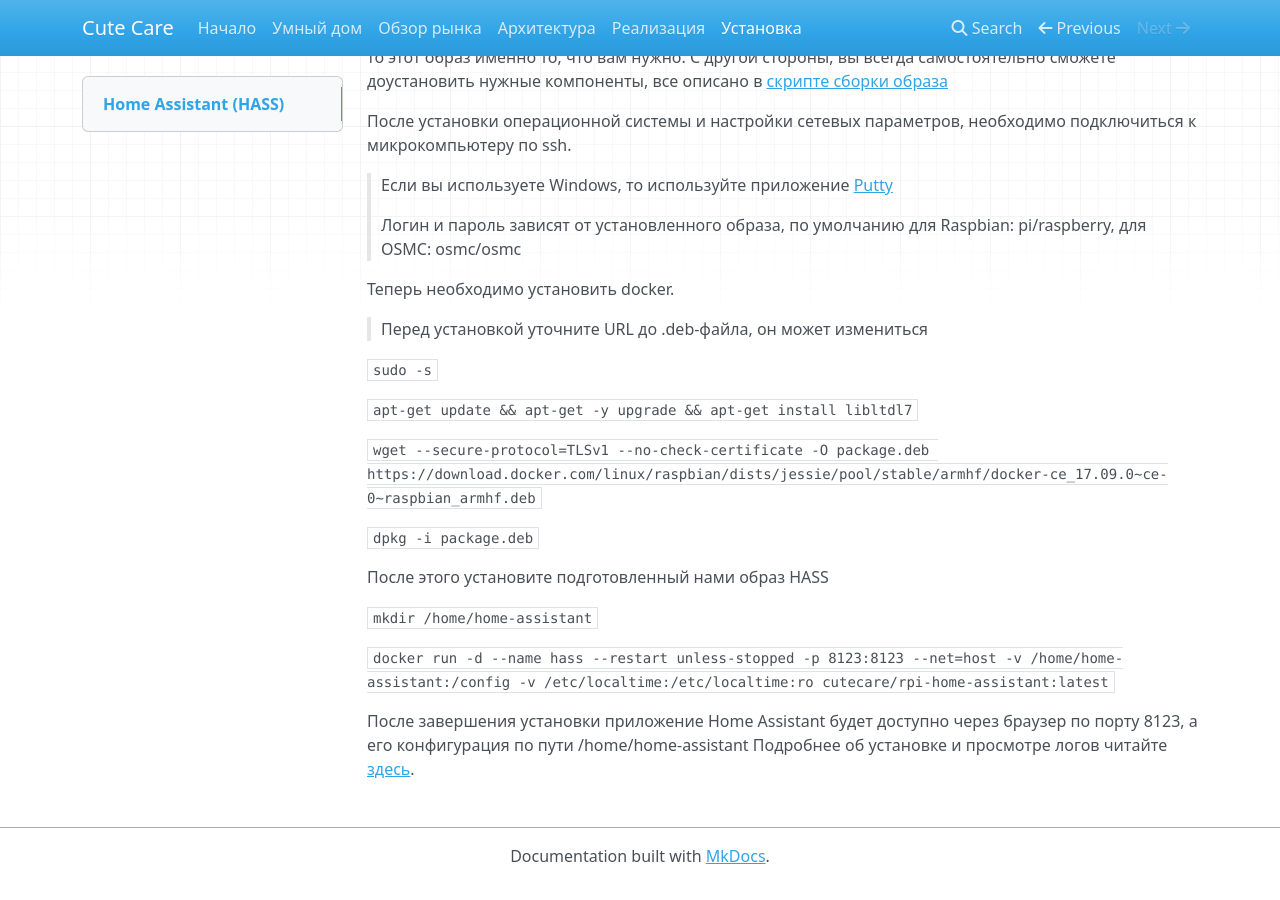
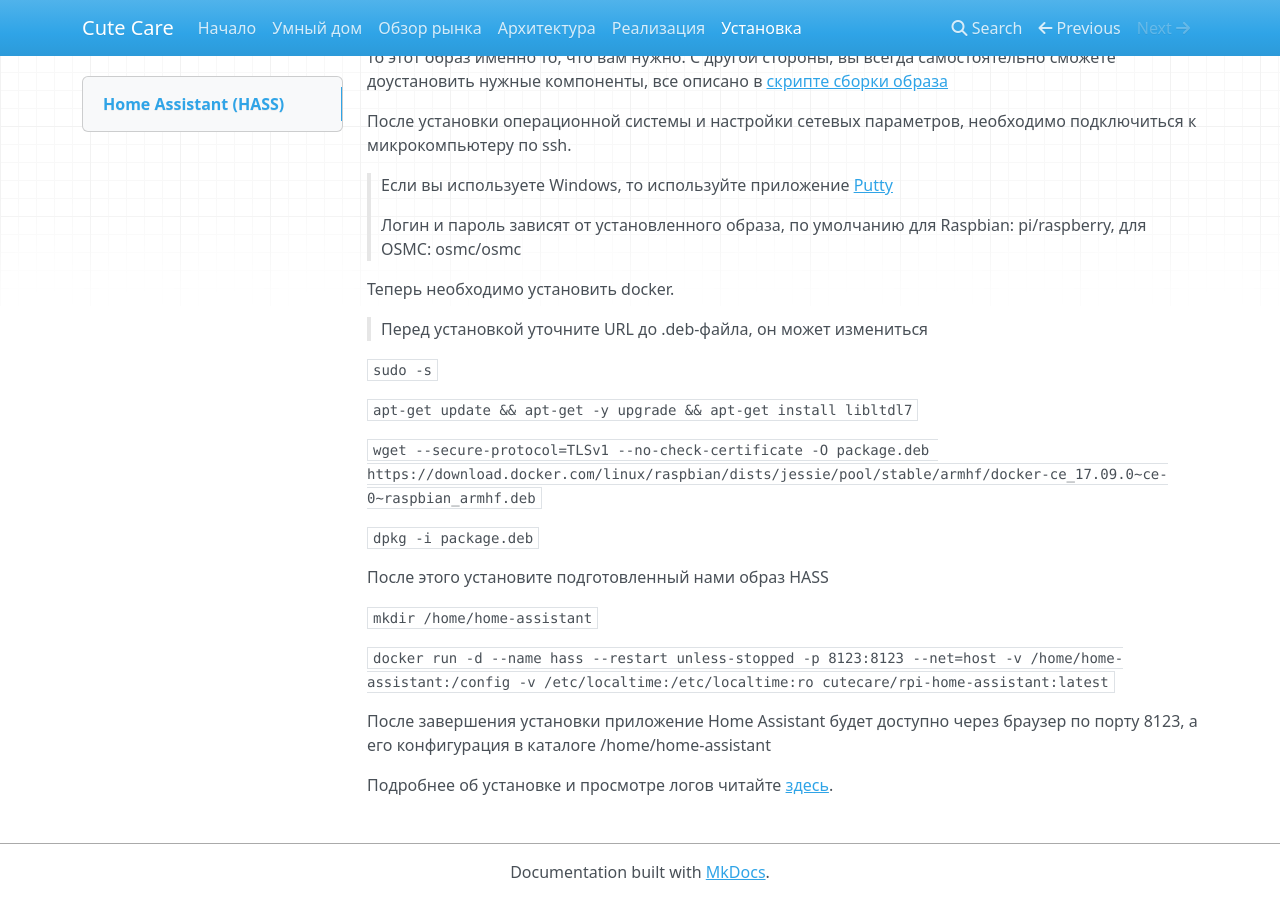
Before and after one commit to cutecare/cutecare-docs, an MkDocs documentation site: the page built from docs/Установка.md, in a window 1280 px wide and 900 px high, scrolled down 537 px. Built offline with MkDocs 1.6.1, drawn with Linux system fonts in a browser that asks for light colours; nearby versions of some CDN libraries; old or Windows-style settings are respelled for this version of MkDocs.

Commit message:
Update Установка.md

```diff
--- a/docs/Установка.md
+++ b/docs/Установка.md
@@ -39,5 +39,6 @@
 
 `docker run -d --name hass --restart unless-stopped -p 8123:8123 --net=host -v /home/home-assistant:/config -v /etc/localtime:/etc/localtime:ro cutecare/rpi-home-assistant:latest`
 
-После завершения установки приложение Home Assistant будет доступно через браузер по порту 8123, а его конфигурация по пути /home/home-assistant
+После завершения установки приложение Home Assistant будет доступно через браузер по порту 8123, а его конфигурация в каталоге /home/home-assistant
+
 Подробнее об установке и просмотре логов читайте [здесь](https://github.com/cutecare/rpi-home-assistant).
```
